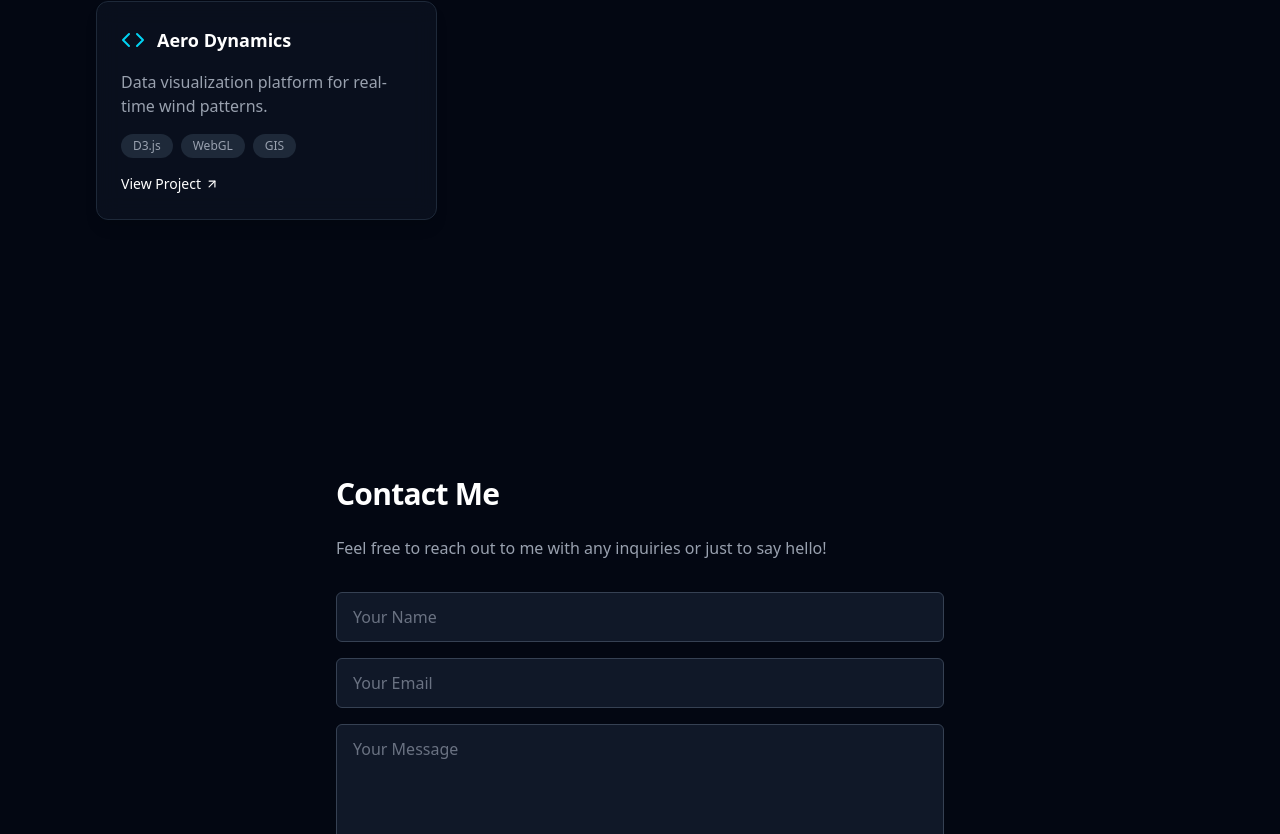
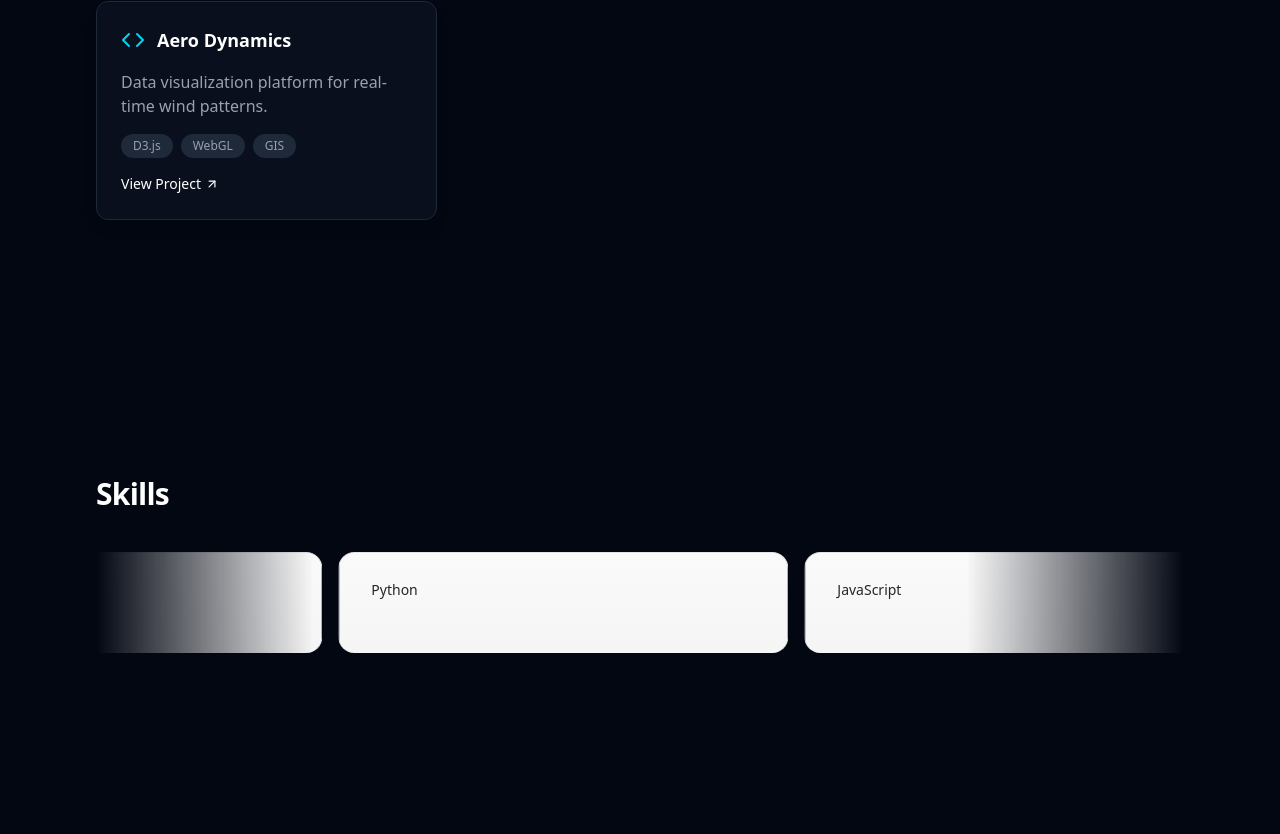
Before and after one commit to jw7914/jw7914.github.io, a React (Vite) app: page / in a window 1280 px wide. Shown: the part 1966-2800 px from the top of the page. Built offline with nearby package versions, Linux system fonts and the light colour scheme.

Commit message:
skeleton skills section

```diff
--- a/src/App.jsx
+++ b/src/App.jsx
@@ -15,6 +15,7 @@ import {
   GithubButton,
   LinkedInButton,
 } from "./components/final/animated-buttons";
+import { InfiniteMovingCards } from "./components/ui/infinite-moving-cards";
 
 const App = () => {
   const projects = [
@@ -220,6 +221,27 @@ const App = () => {
         </div>
       </section>
 
+      {/* Skills Section */}
+      <section id="skills" className="py-20 md:py-32 p-8 max-w-6xl mx-auto">
+        <SectionTitle>Skills</SectionTitle>
+        <InfiniteMovingCards
+          items={[
+            {
+              quote: "JavaScript",
+            },
+            {
+              quote: "HTML",
+            },
+            {
+              quote: "CSS",
+            },
+            {
+              quote: "Python",
+            },
+          ]}
+        />
+      </section>
+
       {/* Contact Section */}
       <section id="contact" className="py-20 md:py-32 p-8 max-w-2xl mx-auto">
         <SectionTitle>Contact Me</SectionTitle>
--- /dev/null
+++ b/src/components/final/moving-cards.jsx
@@ -0,0 +1,48 @@
+"use client";
+
+import React from "react";
+import { InfiniteMovingCards } from "../ui/infinite-moving-cards";
+
+export function InfiniteMovingCardsDemo() {
+  return (
+    <div className="h-[40rem] rounded-md flex flex-col antialiased bg-white dark:bg-black dark:bg-grid-white/[0.05] items-center justify-center relative overflow-hidden">
+      <InfiniteMovingCards
+        items={testimonials}
+        direction="right"
+        speed="slow"
+      />
+    </div>
+  );
+}
+
+const testimonials = [
+  {
+    quote:
+      "It was the best of times, it was the worst of times, it was the age of wisdom, it was the age of foolishness, it was the epoch of belief, it was the epoch of incredulity, it was the season of Light, it was the season of Darkness, it was the spring of hope, it was the winter of despair.",
+    name: "Charles Dickens",
+    title: "A Tale of Two Cities",
+  },
+  {
+    quote:
+      "To be, or not to be, that is the question: Whether 'tis nobler in the mind to suffer The slings and arrows of outrageous fortune, Or to take Arms against a Sea of troubles, And by opposing end them: to die, to sleep.",
+    name: "William Shakespeare",
+    title: "Hamlet",
+  },
+  {
+    quote: "All that we see or seem is but a dream within a dream.",
+    name: "Edgar Allan Poe",
+    title: "A Dream Within a Dream",
+  },
+  {
+    quote:
+      "It is a truth universally acknowledged, that a single man in possession of a good fortune, must be in want of a wife.",
+    name: "Jane Austen",
+    title: "Pride and Prejudice",
+  },
+  {
+    quote:
+      "Call me Ishmael. Some years ago—never mind how long precisely—having little or no money in my purse, and nothing particular to interest me on shore, I thought I would sail about a little and see the watery part of the world.",
+    name: "Herman Melville",
+    title: "Moby-Dick",
+  },
+];
--- /dev/null
+++ b/src/components/ui/infinite-moving-cards.jsx
@@ -0,0 +1,107 @@
+"use client";
+
+import { cn } from "@/lib/utils";
+import React, { useEffect, useState } from "react";
+
+export const InfiniteMovingCards = ({
+  items,
+  direction = "left",
+  speed = "fast",
+  pauseOnHover = true,
+  className,
+}) => {
+  const containerRef = React.useRef(null);
+  const scrollerRef = React.useRef(null);
+
+  useEffect(() => {
+    addAnimation();
+  }, []);
+  const [start, setStart] = useState(false);
+  function addAnimation() {
+    if (containerRef.current && scrollerRef.current) {
+      const scrollerContent = Array.from(scrollerRef.current.children);
+
+      scrollerContent.forEach((item) => {
+        const duplicatedItem = item.cloneNode(true);
+        if (scrollerRef.current) {
+          scrollerRef.current.appendChild(duplicatedItem);
+        }
+      });
+
+      getDirection();
+      getSpeed();
+      setStart(true);
+    }
+  }
+  const getDirection = () => {
+    if (containerRef.current) {
+      if (direction === "left") {
+        containerRef.current.style.setProperty(
+          "--animation-direction",
+          "forwards"
+        );
+      } else {
+        containerRef.current.style.setProperty(
+          "--animation-direction",
+          "reverse"
+        );
+      }
+    }
+  };
+  const getSpeed = () => {
+    if (containerRef.current) {
+      if (speed === "fast") {
+        containerRef.current.style.setProperty("--animation-duration", "20s");
+      } else if (speed === "normal") {
+        containerRef.current.style.setProperty("--animation-duration", "40s");
+      } else {
+        containerRef.current.style.setProperty("--animation-duration", "80s");
+      }
+    }
+  };
+  return (
+    <div
+      ref={containerRef}
+      className={cn(
+        "scroller relative z-20 max-w-7xl overflow-hidden [mask-image:linear-gradient(to_right,transparent,white_20%,white_80%,transparent)]",
+        className
+      )}
+    >
+      <ul
+        ref={scrollerRef}
+        className={cn(
+          "flex w-max min-w-full shrink-0 flex-nowrap gap-4 py-4",
+          start && "animate-scroll",
+          pauseOnHover && "hover:[animation-play-state:paused]"
+        )}
+      >
+        {items.map((item, idx) => (
+          <li
+            className="relative w-[350px] max-w-full shrink-0 rounded-2xl border border-b-0 border-zinc-200 bg-[linear-gradient(180deg,#fafafa,#f5f5f5)] px-8 py-6 md:w-[450px] dark:border-zinc-700 dark:bg-[linear-gradient(180deg,#27272a,#18181b)]"
+            key={item.name}
+          >
+            <blockquote>
+              <div
+                aria-hidden="true"
+                className="user-select-none pointer-events-none absolute -top-0.5 -left-0.5 -z-1 h-[calc(100%_+_4px)] w-[calc(100%_+_4px)]"
+              ></div>
+              <span className="relative z-20 text-sm leading-[1.6] font-normal text-neutral-800 dark:text-gray-100">
+                {item.quote}
+              </span>
+              <div className="relative z-20 mt-6 flex flex-row items-center">
+                <span className="flex flex-col gap-1">
+                  <span className="text-sm leading-[1.6] font-normal text-neutral-500 dark:text-gray-400">
+                    {item.name}
+                  </span>
+                  <span className="text-sm leading-[1.6] font-normal text-neutral-500 dark:text-gray-400">
+                    {item.title}
+                  </span>
+                </span>
+              </div>
+            </blockquote>
+          </li>
+        ))}
+      </ul>
+    </div>
+  );
+};
--- a/src/index.css
+++ b/src/index.css
@@ -3,3 +3,16 @@
 body {
   background-color: #000;
 }
+
+@import "tailwindcss";
+
+@theme inline {
+  --animate-scroll: scroll var(--animation-duration, 40s)
+    var(--animation-direction, forwards) linear infinite;
+
+  @keyframes scroll {
+    to {
+      transform: translate(calc(-50% - 0.5rem));
+    }
+  }
+}
```
